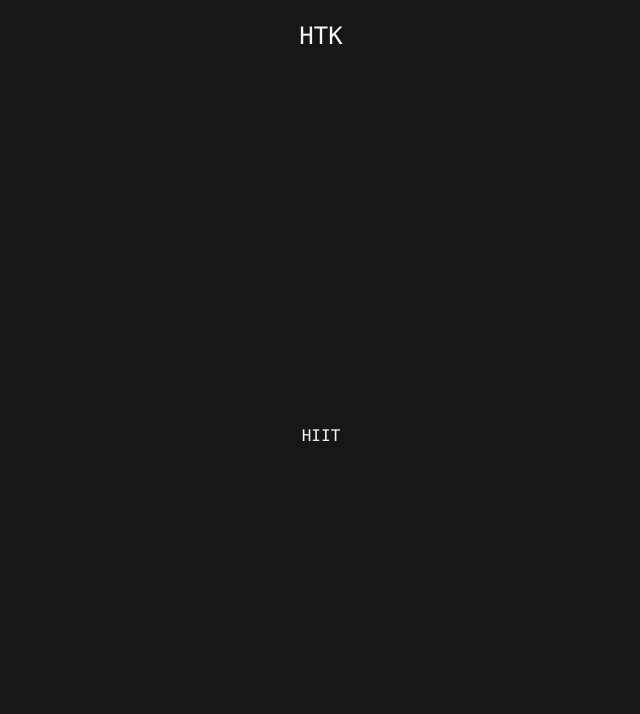
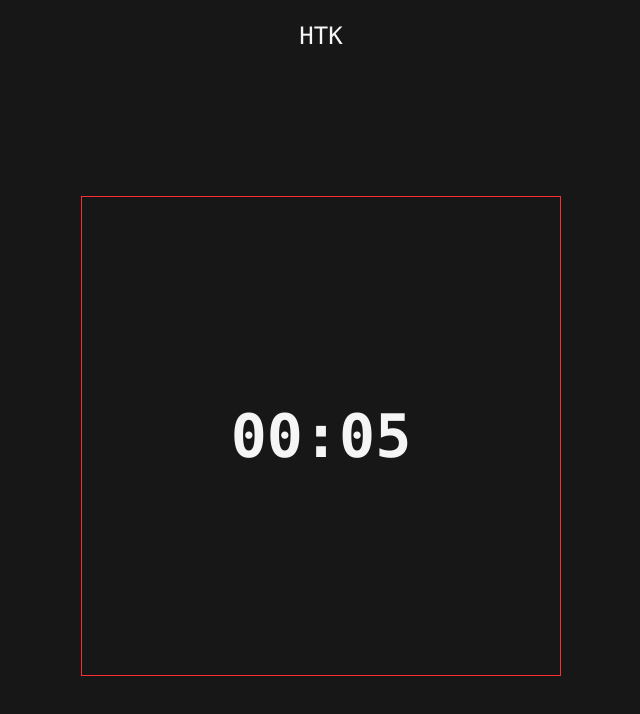
Before and after one commit to hoffy98/Health-Toolkit, a React (Vite) app: page /hiit in a window 1280 px wide. Shown: the top 714 px of the page, without its empty margins (319-959 px from the left). Built offline with nearby package versions, Linux system fonts and the light colour scheme.

Commit message:
simple circle animation

```diff
--- a/src/pages/HIIT.tsx
+++ b/src/pages/HIIT.tsx
@@ -1,9 +1,68 @@
+import React from 'react'
+import { motion, useAnimation } from 'framer-motion'
+
 interface HIITProps {}
 
 const HIIT: React.FC<HIITProps> = ({}) => {
+  const strokeWidth = 5
+  const radius = 50 - strokeWidth / 2
+  const circumference = 2 * Math.PI * radius
+
+  const controls = useAnimation()
+
+  const startAnimation = (duration: number, onComplete?: () => void) => {
+    resetAnimation()
+    controls
+      .start({
+        strokeDashoffset: 0,
+        transition: { duration, ease: 'linear' },
+      })
+      .then(() => {
+        if (onComplete) onComplete()
+      })
+  }
+
+  const resetAnimation = () => {
+    controls.set({
+      strokeDashoffset: circumference,
+    })
+  }
+
   return (
     <div className="flex flex-col w-full h-full justify-center items-center">
-      HIIT
+      <div
+        onClick={() => startAnimation(1)}
+        className="relative w-[min(70vw,60vh)] aspect-square border border-red-500"
+      >
+        {/* SVG Layer (on top) */}
+        <motion.svg
+          viewBox="0 0 100 100"
+          className="absolute inset-0 w-full h-full"
+          preserveAspectRatio="xMidYMid meet"
+        >
+          <motion.circle
+            className="stroke-green-500"
+            cx="50"
+            cy="50"
+            r={radius}
+            fill="none"
+            strokeWidth={strokeWidth}
+            strokeDasharray={circumference}
+            strokeDashoffset={circumference}
+            animate={controls}
+            initial={{ strokeDashoffset: circumference }}
+            style={{
+              transformOrigin: '50% 50%',
+              rotate: -90,
+            }}
+          />
+        </motion.svg>
+
+        {/* Text in the center */}
+        <div className="absolute inset-0 flex items-center justify-center text-6xl font-bold bg-transparent">
+          00:05
+        </div>
+      </div>
     </div>
   )
 }
```
